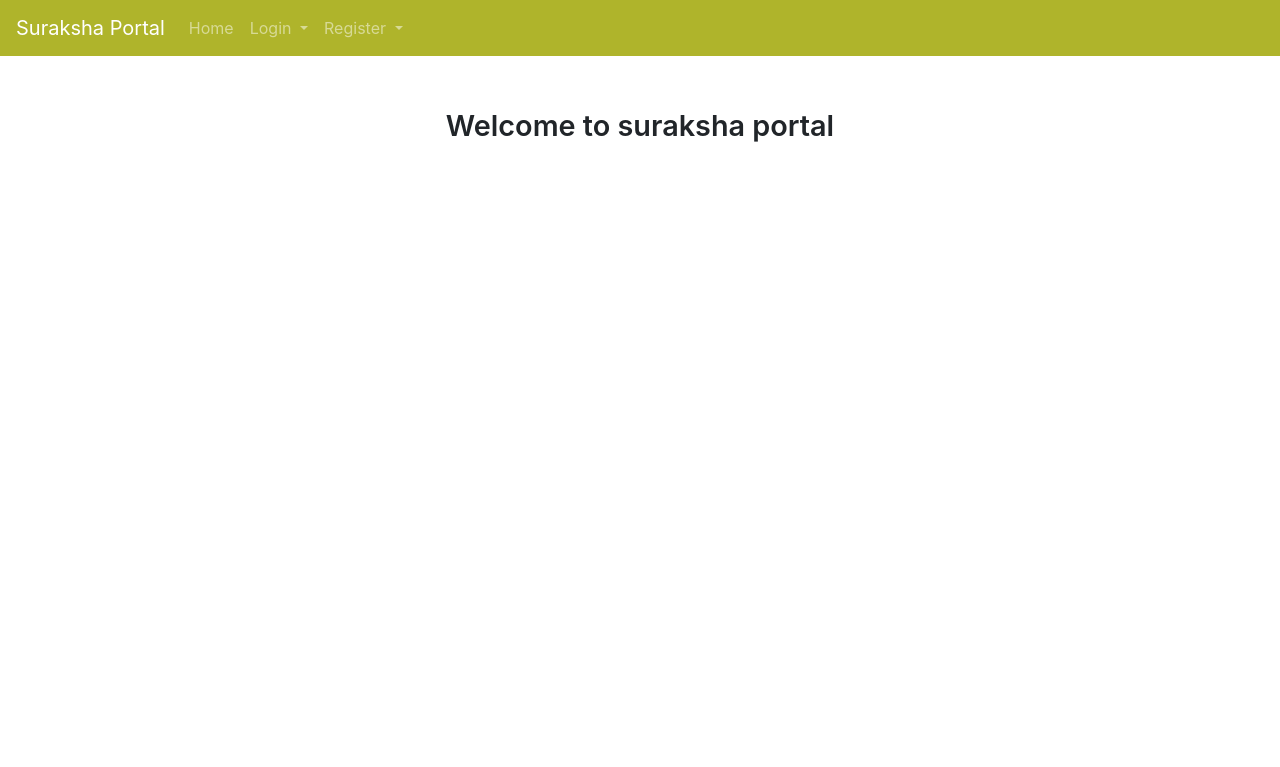
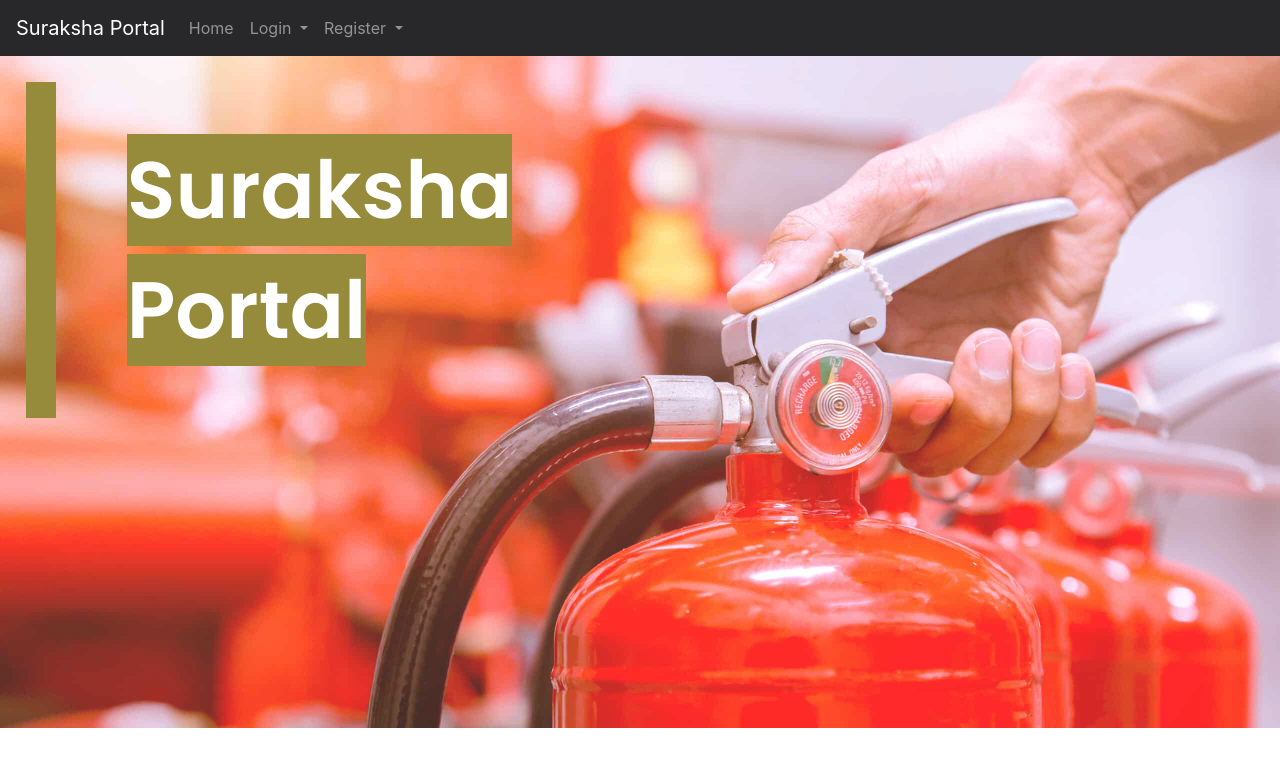
Before and after one commit to ayushb2002/sih2023, a Django app: page / in a window 1280 px wide. Shown: the top 767 px of the page. Run offline with Django 4.2, Linux system fonts and the light colour scheme; some libraries are stand-ins or nearby versions.

Commit message:
frontend updated

```diff
--- a/rescue/portal/static/css/style.css
+++ b/rescue/portal/static/css/style.css
@@ -1,3 +1,5 @@
+@import url('https://fonts.googleapis.com/css2?family=Poppins:wght@600&display=swap');
+
 *{
     margin: 0;
     padding: 0;
@@ -9,6 +11,22 @@
     font-weight: 600;
 }
 
+.main-page-heading{
+    margin: 2%;
+    font-size: 5em;
+    color: white;
+    text-align: left;
+    font-family: 'Poppins', sans-serif;
+    background-color: #827717;
+}
+
+.left-border{
+    border-left: 30px solid #827717;
+    margin: 2%;
+    overflow: hidden;
+
+}
+
 .form-heading{
     margin: 2%;
     font-size: 1.4em;
@@ -16,7 +34,7 @@
 }
 
 .nav-bg{
-    background-color: #AFB42B !important;
+    background-color: #28282B !important;
 }
 
 .form-center{
@@ -35,3 +53,16 @@
 {
     list-style-type: none;
 }
+
+.bg-image{
+    background-image: url("../img/p4.jpeg");
+    width: 100%;
+    height: 42em;
+    background-position: center;
+    background-repeat: no-repeat;
+    background-size: cover;
+    background-attachment: fixed;
+    opacity: 0.85;
+    overflow: hidden;
+
+}
--- a/rescue/portal/templates/index.html
+++ b/rescue/portal/templates/index.html
@@ -5,10 +5,11 @@ Suraksha Portal
 {% endblock title %}
 
 {% block body %}
-<div class="container-fluid" >
+<div class="container-fluid bg-image" >
     <div class="row">
-        <div class="col-sm-12 text-center p-5">
-            <span class="page-heading">Welcome to suraksha portal</span>
+        <div class="col-sm-12 p-5 left-border">
+            <span class="main-page-heading">Suraksha</span><br>
+            <span class="main-page-heading">Portal</span>
         </div>
     </div>
 </div>
```
Also changed, not shown: rescue/portal/templates/auth/welcome.html (+4 -3 lines), rescue/portal/static/img/p1.png (added), rescue/portal/static/img/p2.jpg (added), rescue/portal/static/img/p3.webp (added), rescue/portal/static/img/p4.jpeg (added).
